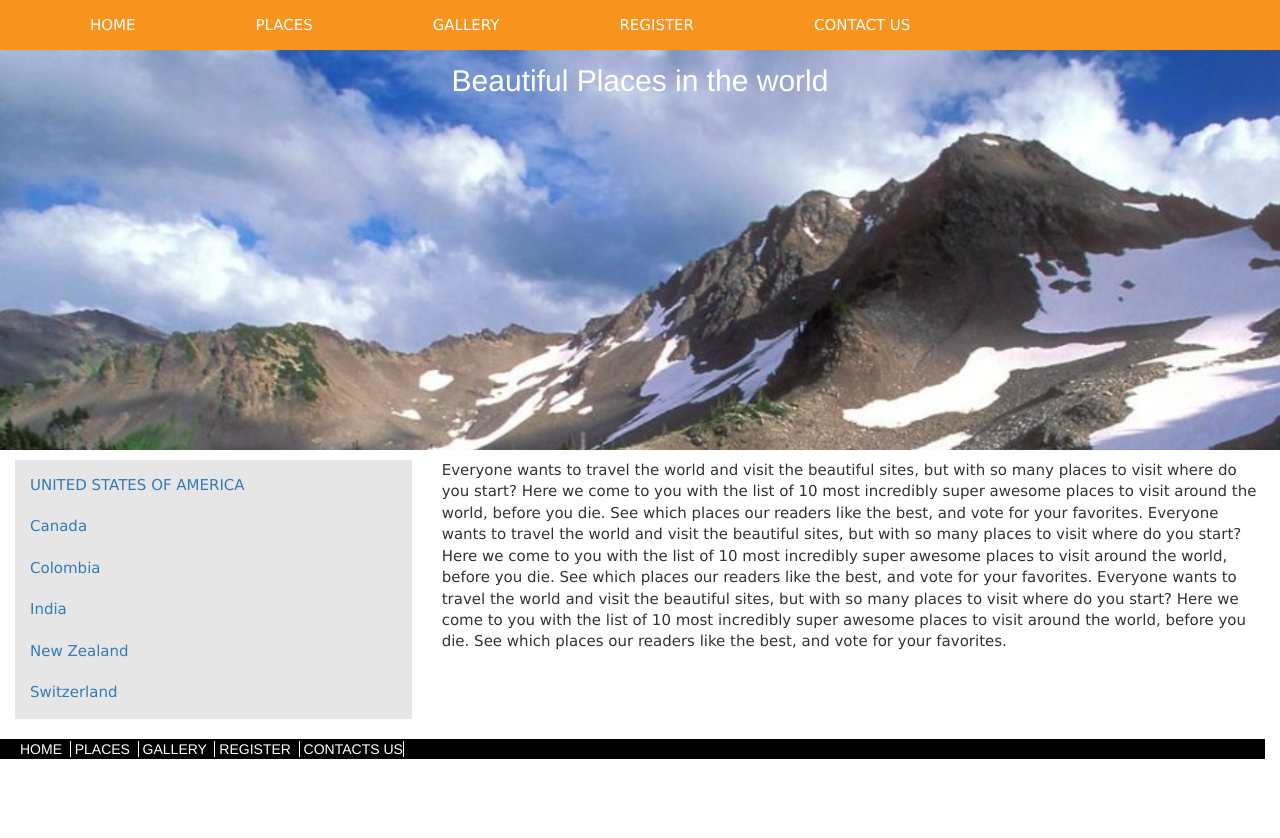
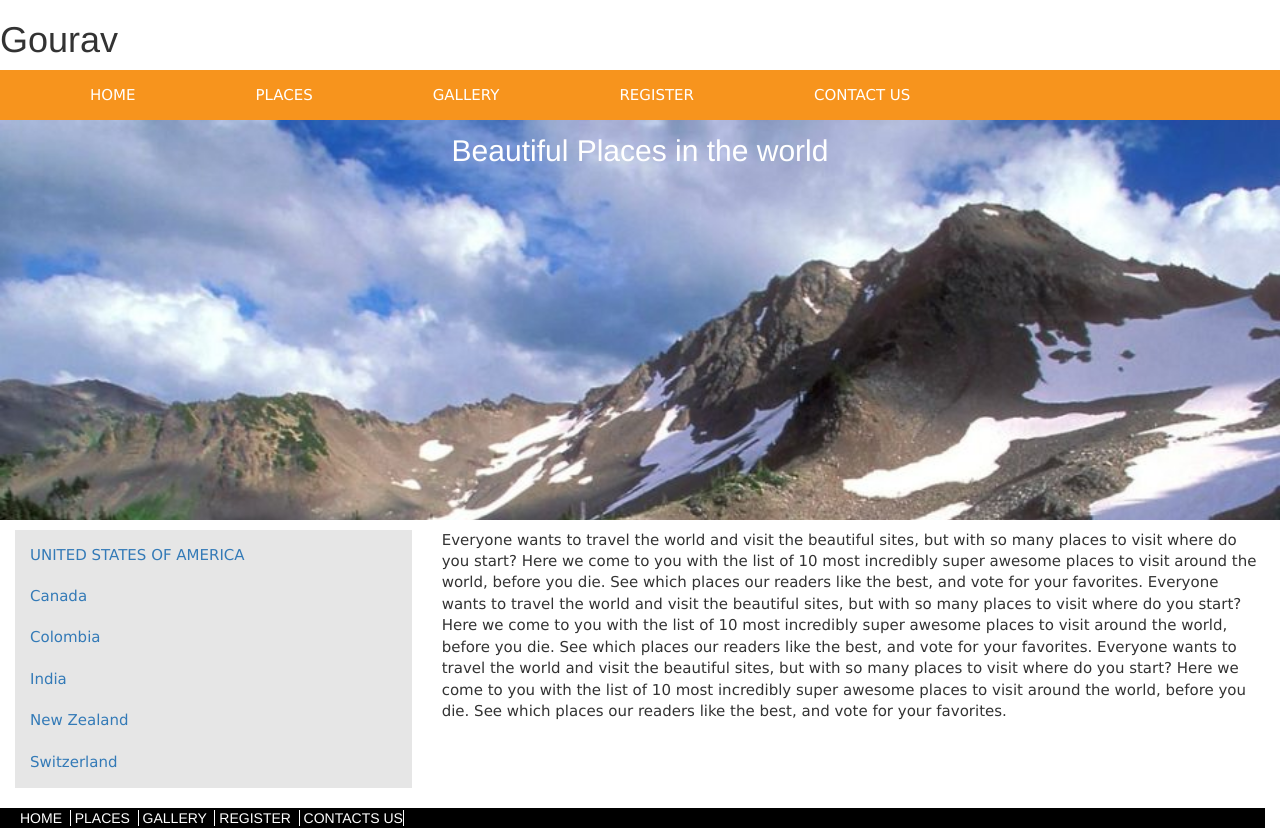
Before and after one commit to amrutamane-tudip/session-14, a plain HTML site: page index.html in a window 1280 px wide. Before the commit the page ends 800 px from the top, so only its background shows below. Drawn offline with Linux system fonts and the light colour scheme.

Commit message:
Amruta is changed by Gourav

```diff
--- a/index.html
+++ b/index.html
@@ -6,6 +6,7 @@
 <link href="css/customStyle.css" rel="stylesheet">
 </head>
 <body>
+<h1>Gourav</h1>
 <div class="container-fluid">
 <div class="row">
 
```
